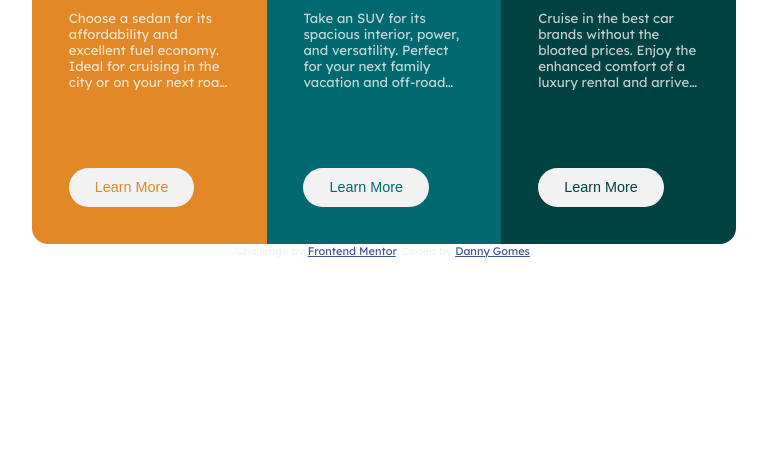
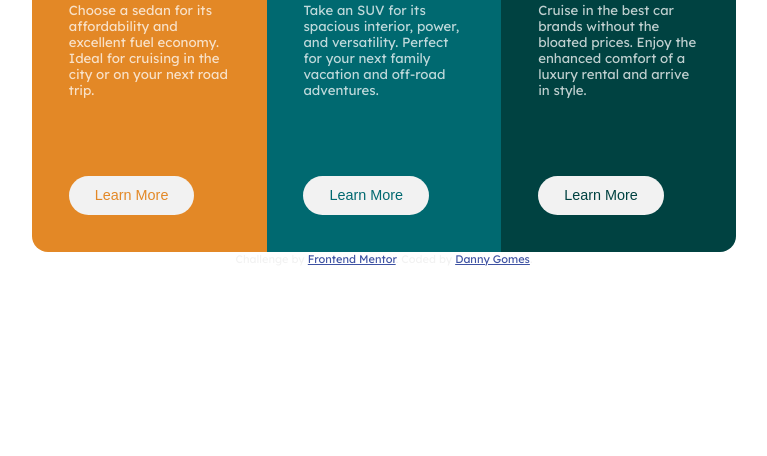
Before and after one commit to dannygomes/3-column-preview-card-component-challenge, a plain HTML site: page index.html in a window 1280 px wide. Shown: the part 360-816 px from the top of the page, without its empty margins (256-1023 px from the left). Drawn offline with Linux system fonts and the light colour scheme.

Commit message:
Removed previously fixed issue since it would resize certain spacing

```diff
--- a/style.css
+++ b/style.css
@@ -57,12 +57,6 @@ main {
 
 .card-description {
     color: hsla(0, 0%, 100%, 0.75);
-    overflow: hidden;
-    text-overflow: ellipsis;
-    display: -webkit-box;
-    -webkit-line-clamp: 5;
-            line-clamp: 5;
-    -webkit-box-orient: vertical;
 }
 
 .button {
```
